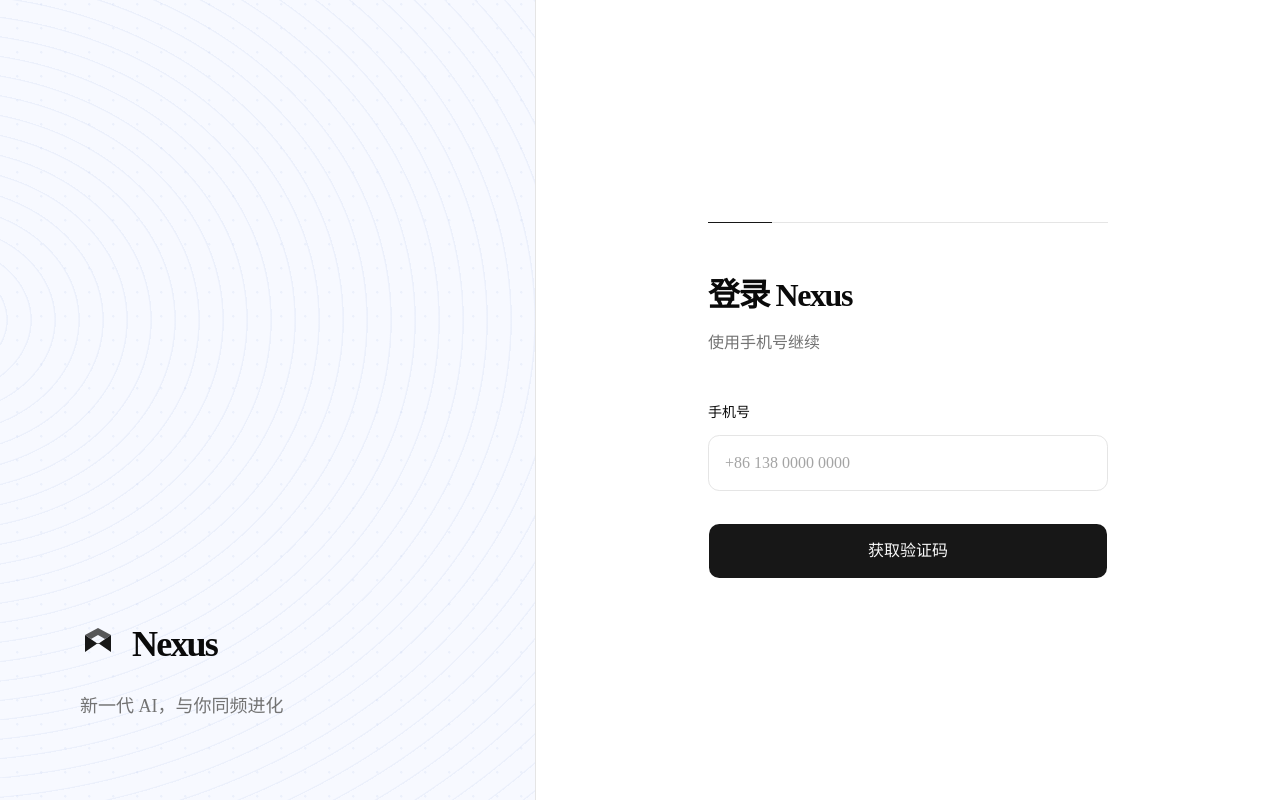
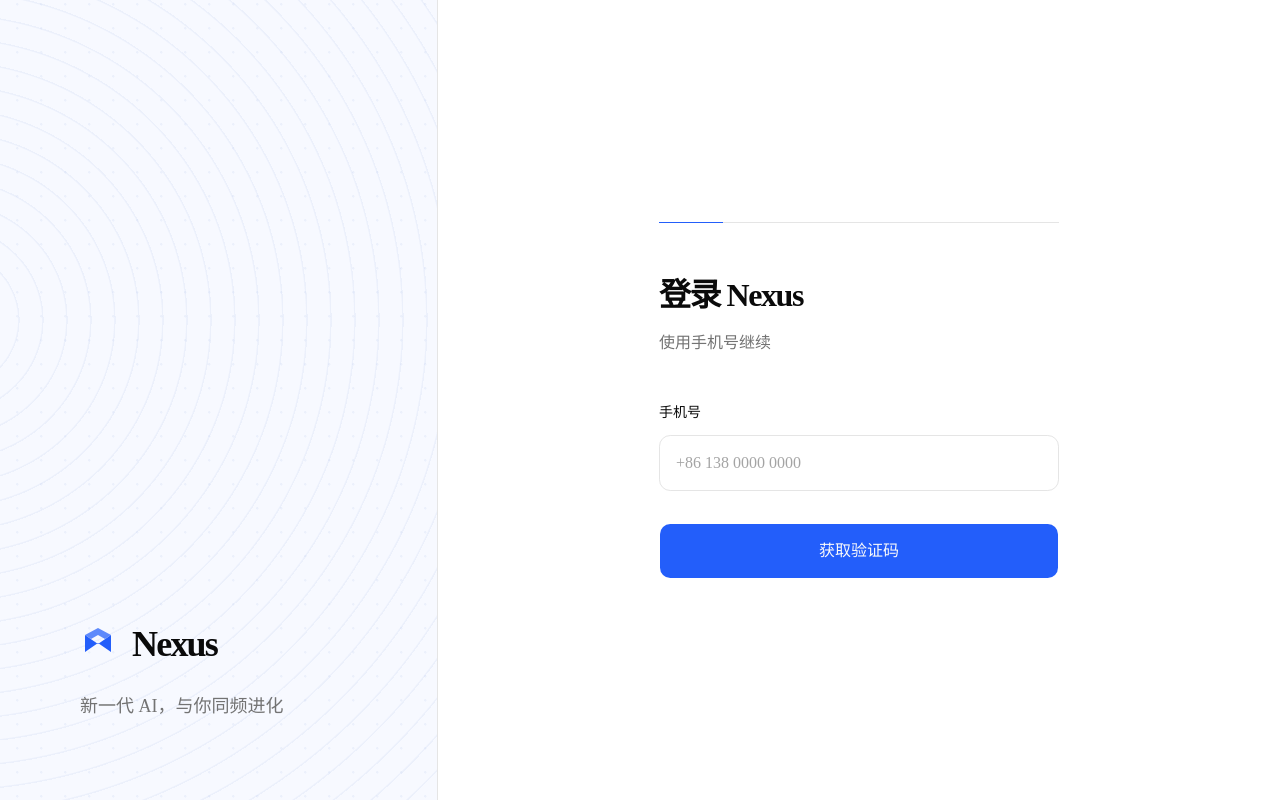
Before and after one commit to kaelen2026/nexus, a Next.js app in the folder apps/web/: page /login in a window 1280 px wide. Built offline with nearby package versions, Linux system fonts and the light colour scheme.

Commit message:
refactor(web): polish OTP login experience

```diff
--- a/apps/web/package.json
+++ b/apps/web/package.json
@@ -3,7 +3,7 @@
   "version": "0.1.0",
   "private": true,
   "scripts": {
-    "dev": "next dev",
+    "dev": "next dev --port 3001",
     "build": "next build",
     "start": "next start",
     "test": "vitest run",
--- a/apps/web/src/app/globals.css
+++ b/apps/web/src/app/globals.css
@@ -55,7 +55,7 @@
   --card-foreground: oklch(0.145 0 0);
   --popover: oklch(1 0 0);
   --popover-foreground: oklch(0.145 0 0);
-  --primary: oklch(0.205 0 0);
+  --primary: oklch(0.55 0.24 264);
   --primary-foreground: oklch(0.985 0 0);
   --secondary: oklch(0.97 0 0);
   --secondary-foreground: oklch(0.205 0 0);
@@ -66,7 +66,7 @@
   --destructive: oklch(0.577 0.245 27.325);
   --border: oklch(0.922 0 0);
   --input: oklch(0.922 0 0);
-  --ring: oklch(0.708 0 0);
+  --ring: oklch(0.55 0.24 264);
   --chart-1: oklch(0.87 0 0);
   --chart-2: oklch(0.556 0 0);
   --chart-3: oklch(0.439 0 0);
--- a/apps/web/src/app/login/page.tsx
+++ b/apps/web/src/app/login/page.tsx
@@ -2,7 +2,7 @@
 
 export default function LoginPage() {
   return (
-    <main className="grid min-h-screen lg:grid-cols-[minmax(20rem,0.72fr)_minmax(32rem,1fr)]">
+    <main className="grid min-h-screen lg:grid-cols-[minmax(20rem,0.52fr)_minmax(32rem,1fr)]">
       <aside className="relative hidden overflow-hidden border-r bg-[#f7f9ff] lg:flex lg:flex-col lg:justify-end lg:p-16 xl:p-20">
         <div className="auth-contours absolute inset-0 opacity-70" aria-hidden="true" />
         <div className="relative">
--- a/apps/web/src/features/auth/phone-otp-login.tsx
+++ b/apps/web/src/features/auth/phone-otp-login.tsx
@@ -9,6 +9,7 @@
 
 const phoneSchema = z.string().trim().min(8).max(32)
 const otpSchema = z.string().regex(/^\d{6}$/)
+const otpSlots = ['one', 'two', 'three', 'four', 'five', 'six'] as const
 
 function maskPhoneNumber(phoneNumber: string): string {
   const digits = phoneNumber.replace(/\D/g, '')
@@ -153,6 +154,7 @@
           <label className="block text-sm font-medium" htmlFor="otp">
             6 位验证码
           </label>
+          <div className="relative mt-3 grid grid-cols-6 gap-2">
             <input
               id="otp"
               autoComplete="one-time-code"
@@ -165,8 +167,20 @@
               }}
               aria-invalid={Boolean(error)}
               aria-describedby={error ? 'auth-error' : undefined}
-            className="mt-3 h-16 w-full rounded-[0.7rem] border bg-background px-5 font-mono text-2xl tracking-[1.15em] outline-none transition-shadow focus:border-primary focus:ring-3 focus:ring-primary/15 aria-invalid:border-destructive"
+              className="peer absolute inset-0 z-10 cursor-text opacity-0"
             />
+            {otpSlots.map((slot, index) => (
+              <span
+                key={slot}
+                aria-hidden="true"
+                className={`flex h-14 items-center justify-center rounded-[0.7rem] border bg-background font-mono text-xl transition-shadow ${
+                  error ? 'border-destructive' : ''
+                } ${index === otp.length ? 'peer-focus:border-primary peer-focus:ring-3 peer-focus:ring-primary/15' : ''}`}
+              >
+                {otp[index] ?? ''}
+              </span>
+            ))}
+          </div>
 
           <Button
             type="submit"
```
Also changed, not shown: 1 other file (tests, documents, lock files or other folders). Lines whose indentation alone changed are shown as unchanged.
